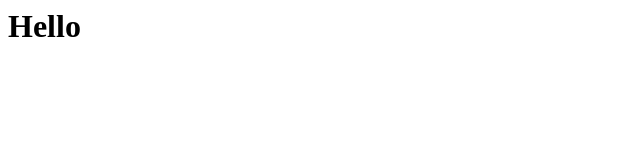
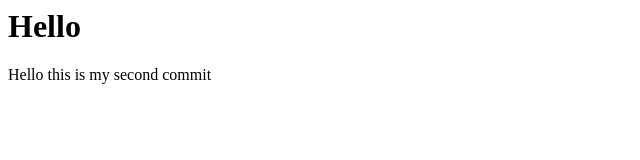
Before and after one commit to upasana92/js004, a plain HTML site: page index.html in a window 1280 px wide. Shown: the whole page, without its empty margins (0-640 px from the left). Drawn offline with Linux system fonts and the light colour scheme.

Commit message:
my second commit

```diff
--- a/index.html
+++ b/index.html
@@ -1,5 +1,6 @@
 <html>
     <head>
         <h1>Hello</h1>
+        <p>Hello this is my second commit</p>
     </head>
 </html>
```
